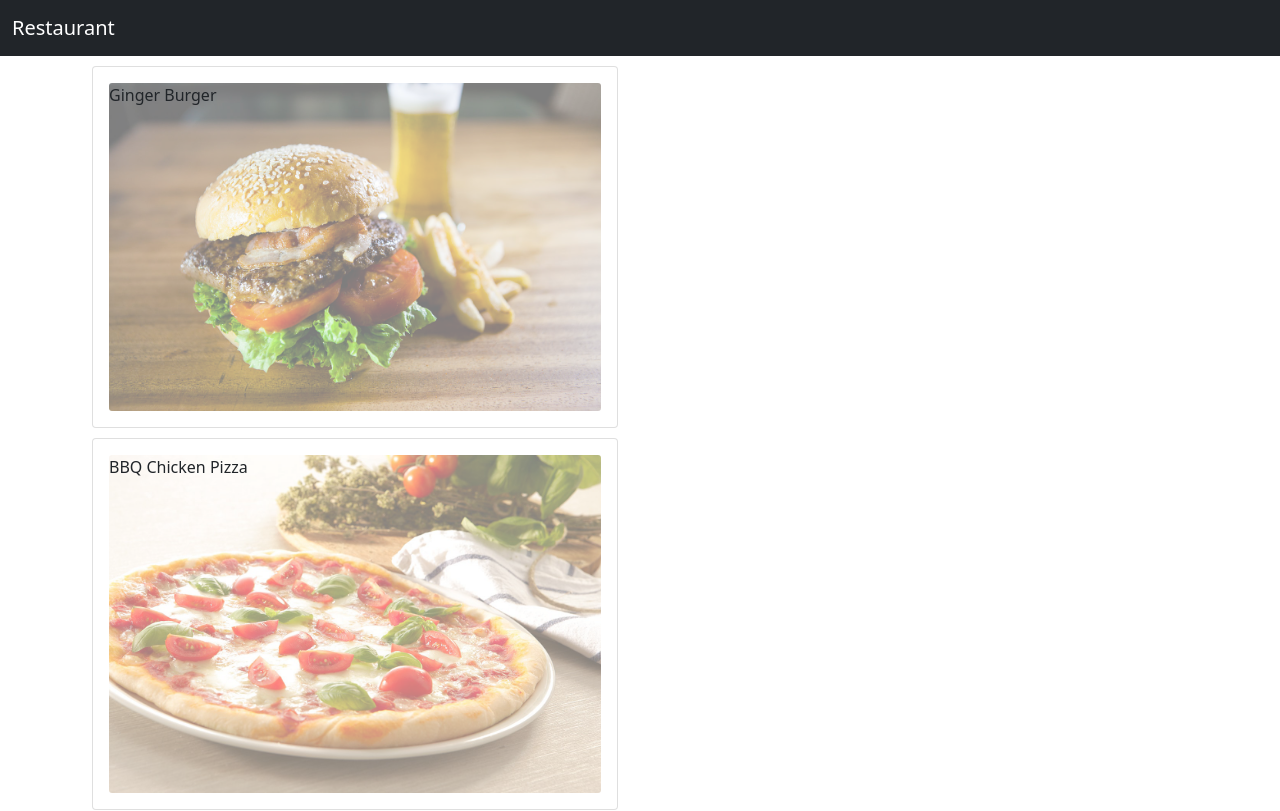
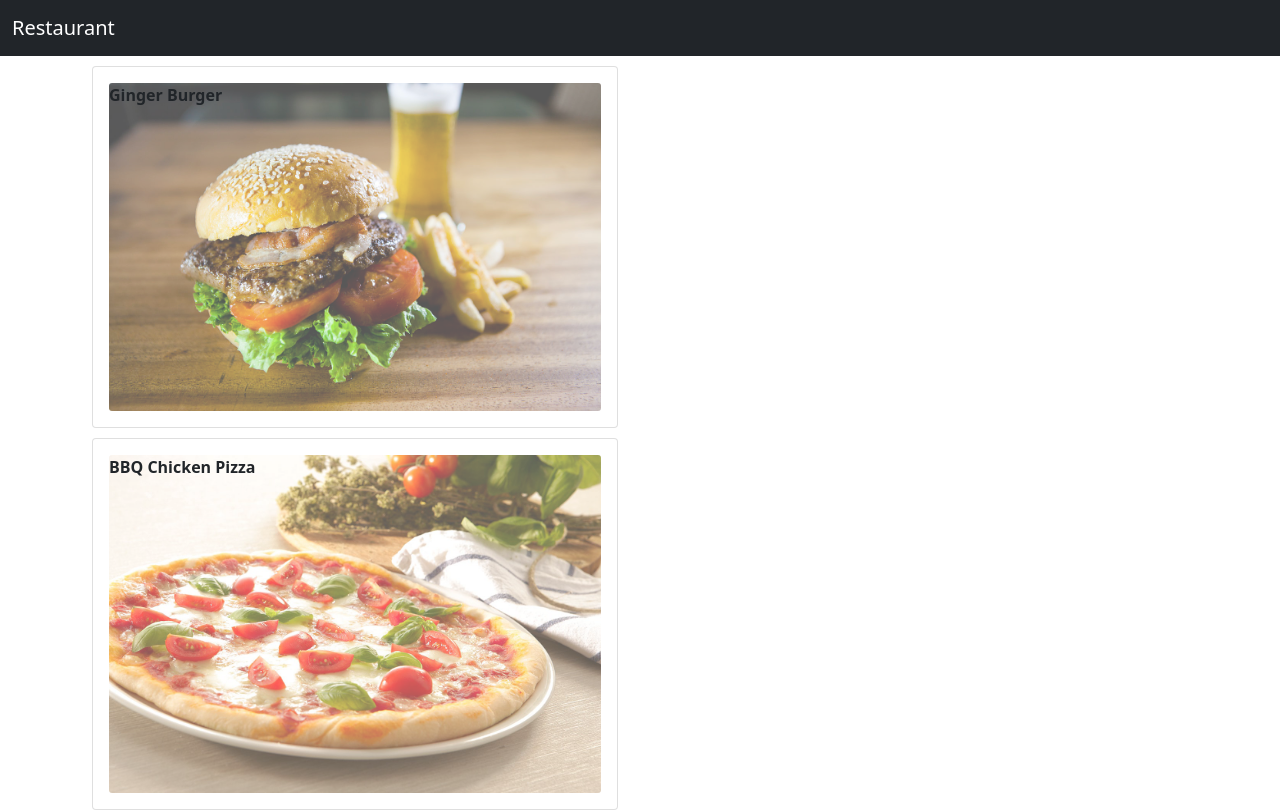
Before and after one commit to shariard58/shariarmahmud-restaurant-project-, a React (Create React App) app: page /menu in a window 1280 px wide. Shown: the top 811 px of the page. Built offline with nearby package versions, Linux system fonts and the light colour scheme.

Commit message:
DishDetail Component

```diff
--- /dev/null
+++ b/src/components/body/DishDetail.js
@@ -0,0 +1,26 @@
+import React from "react";
+import { Card, CardImg, CardBody, CardTitle, CardText } from "reactstrap";
+
+const DishDetail = (props) => {
+  console.log(props.dish);
+
+  return (
+    <div>
+      <Card style={{ marginTop: "25px", marginLeft: "15px" }}>
+        <CardImg top src={props.dish.image} alt={props.dish.name} />
+        <CardBody style={{ textAlign: "left" }}>
+          <CardTitle style={{ fontWeight: "bold" }}>
+            {props.dish.name}
+          </CardTitle>
+
+          <CardText>
+            <p> {props.dish.description} </p>
+            <p> {props.dish.price} </p>
+          </CardText>
+        </CardBody>
+      </Card>
+    </div>
+  );
+};
+
+export default DishDetail;
--- a/src/components/body/Menu.js
+++ b/src/components/body/Menu.js
@@ -1,22 +1,39 @@
 import React, { Component } from "react";
 import MenuItem from "./MenuItem";
+import DishDetail from "./DishDetail";
 
 import DISHES from "../../data/dishes.js";
 
 class Menu extends Component {
   state = {
     dishes: DISHES,
+    selectedDish: null,
+  };
+
+  onDishSelect = (dish) => {
+    console.log(dish);
+    this.setState({ selectedDish: dish });
   };
 
   render() {
     const menu = this.state.dishes.map((item) => {
-      return <MenuItem dish={item} key={item.id} />;
+      return (
+        <MenuItem dish={item} key={item.id} onDishSelect={this.onDishSelect} />
+      );
     });
+
+    let dishDetail = null;
+
+    if (this.state.selectedDish != null) {
+      dishDetail = <DishDetail dish={this.state.selectedDish} />;
+    }
 
     return (
       <div className="container">
         <div className="row ">
           <div className=" col-6">{menu}</div>
+
+          <div className=" col-6">{dishDetail}</div>
         </div>
       </div>
     );
--- a/src/components/body/MenuItem.js
+++ b/src/components/body/MenuItem.js
@@ -11,11 +11,17 @@ const MenuItem = (props) => {
             width="100%"
             src={props.dish.image}
             alt={props.dish.name}
-            style={{ opacity: "0.5" }}
+            style={{ opacity: "0.65" }}
           />
 
           <CardImgOverlay>
-            <CardTitle> {props.dish.name}</CardTitle>
+            <CardTitle
+              style={{ cursor: "pointer", fontWeight: "bolder" }}
+              onClick={() => props.onDishSelect(props.dish)}
+            >
+              {" "}
+              {props.dish.name}
+            </CardTitle>
           </CardImgOverlay>
         </CardBody>
       </Card>
```
